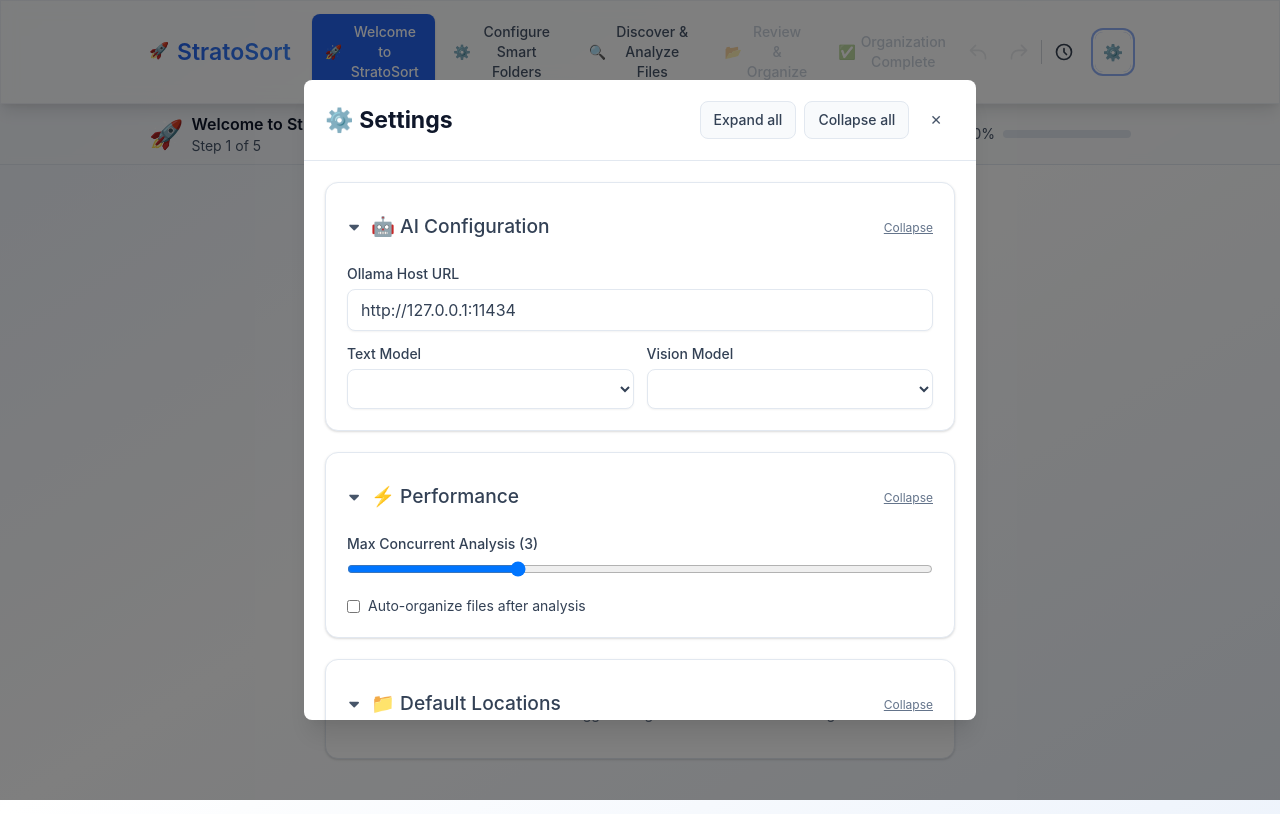
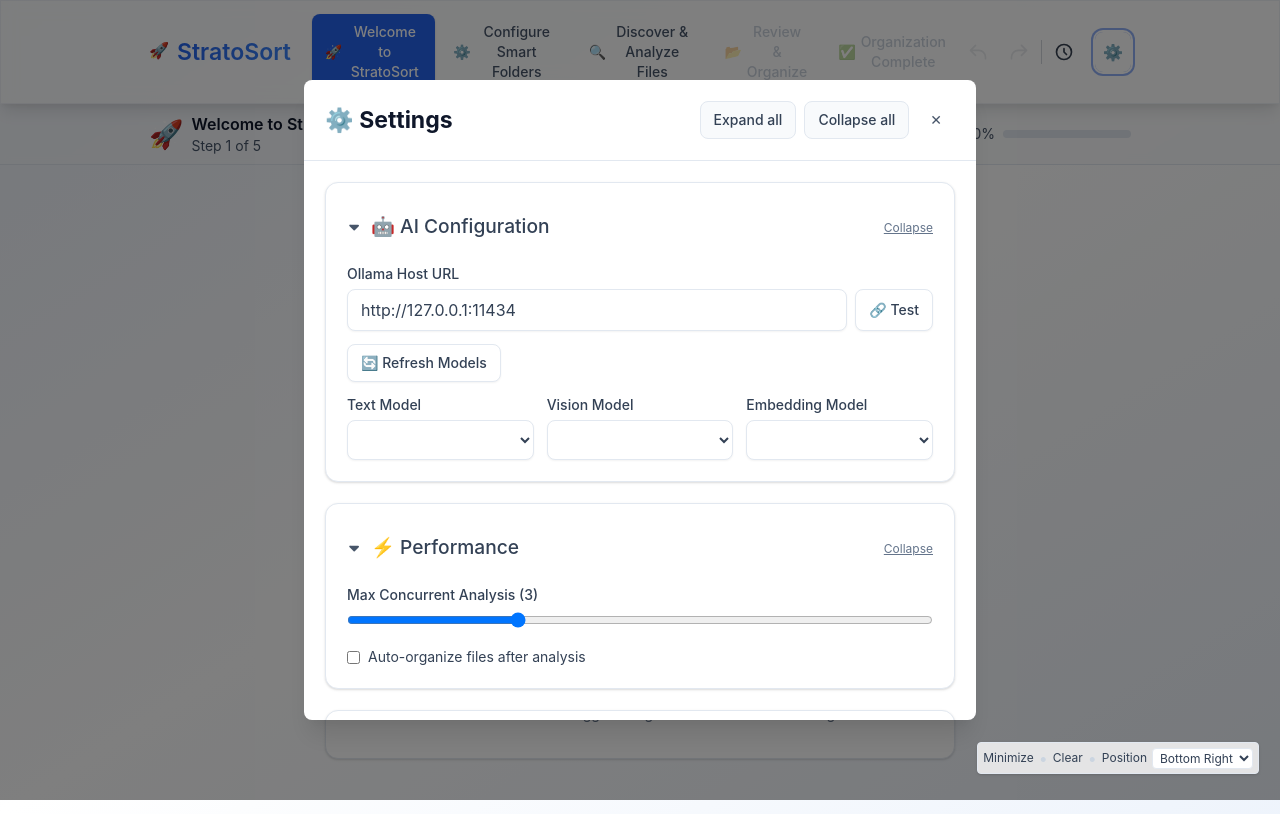
Before and after one commit to iLevyTate/StratoSort, a React app: page / in a window 1280 px wide. Both pictures are taken after a click on the button "⚙️". Built offline with nearby package versions, Linux system fonts and the light colour scheme.

Commit message:
feat(SettingsPanel, Toast, UndoRedoSystem): enhance settings panel with Ollama health check, add toast position and collapse functionality, and implement batch organize action for undo/redo

```diff
--- a/src/renderer/components/SettingsPanel.jsx
+++ b/src/renderer/components/SettingsPanel.jsx
@@ -20,6 +20,8 @@
     defaultSmartFolderLocation: 'Documents'
   });
   const [ollamaModelLists, setOllamaModelLists] = useState({ text: [], vision: [], embedding: [], all: [] });
+  const [ollamaHealth, setOllamaHealth] = useState(null);
+  const [isRefreshingModels, setIsRefreshingModels] = useState(false);
   const [testResults, setTestResults] = useState({});
   const [isTestingApi, setIsTestingApi] = useState(false);
   const [isSaving, setIsSaving] = useState(false);
@@ -58,6 +60,7 @@
 
   const loadOllamaModels = async () => {
     try {
+      setIsRefreshingModels(true);
       const response = await window.electronAPI.ollama.getModels();
       const categories = response?.categories || { text: [], vision: [], embedding: [] };
       setOllamaModelLists({
@@ -66,6 +69,7 @@
         embedding: categories.embedding || [],
         all: response?.models || []
       });
+      if (response?.ollamaHealth) setOllamaHealth(response.ollamaHealth);
       if (response?.selected) {
         setSettings(prev => ({
           ...prev,
@@ -78,6 +82,8 @@
     } catch (error) {
       console.error('Failed to load Ollama models:', error);
       setOllamaModelLists({ text: [], vision: [], embedding: [], all: [] });
+    } finally {
+      setIsRefreshingModels(false);
     }
   };
 
@@ -92,6 +98,21 @@
       addNotification('Failed to save settings', 'error');
     } finally {
       setIsSaving(false);
+    }
+  };
+
+  const testOllamaConnection = async () => {
+    try {
+      const res = await window.electronAPI.ollama.testConnection(settings.ollamaHost);
+      setOllamaHealth(res?.ollamaHealth || null);
+      if (res?.success) {
+        addNotification(`Ollama connected: ${res.modelCount} models found`, 'success');
+        await loadOllamaModels();
+      } else {
+        addNotification(`Ollama connection failed: ${res?.error || 'Unknown error'}`, 'error');
+      }
+    } catch (e) {
+      addNotification(`Ollama test failed: ${e.message}`, 'error');
     }
   };
 
@@ -165,9 +186,21 @@
             <div className="space-y-fib-13">
               <div>
                 <label className="block text-sm font-medium text-system-gray-700 mb-fib-5">Ollama Host URL</label>
-                <Input type="text" value={settings.ollamaHost} onChange={(e) => setSettings(prev => ({ ...prev, ollamaHost: e.target.value }))} placeholder="http://127.0.0.1:11434" />
+                <div className="flex gap-fib-8">
+                  <Input type="text" value={settings.ollamaHost} onChange={(e) => setSettings(prev => ({ ...prev, ollamaHost: e.target.value }))} placeholder="http://127.0.0.1:11434" className="flex-1" />
+                  <Button onClick={testOllamaConnection} variant="secondary" type="button" title="Test Ollama connection">🔗 Test</Button>
+                </div>
               </div>
-              <div className="grid grid-cols-1 md:grid-cols-2 gap-fib-13">
+              <div className="flex items-center gap-fib-8">
+
+                <Button onClick={loadOllamaModels} variant="secondary" type="button" title="Refresh models" disabled={isRefreshingModels}>{isRefreshingModels ? 'Refreshing…' : '🔄 Refresh Models'}</Button>
+                {ollamaHealth && (
+                  <span className={`text-xs ${ollamaHealth.status === 'healthy' ? 'text-green-600' : 'text-red-600'}`}>
+                    {ollamaHealth.status === 'healthy' ? `Healthy (${ollamaHealth.modelCount || 0} models)` : `Unhealthy${ollamaHealth.error ? `: ${ollamaHealth.error}` : ''}`}
+                  </span>
+                )}
+              </div>
+              <div className="grid grid-cols-1 md:grid-cols-3 gap-fib-13">
                 <div>
                   <label className="block text-sm font-medium text-system-gray-700 mb-fib-5">Text Model</label>
                   <Select value={settings.textModel} onChange={(e) => setSettings(prev => ({ ...prev, textModel: e.target.value }))}>
@@ -180,6 +213,14 @@
                   <label className="block text-sm font-medium text-system-gray-700 mb-fib-5">Vision Model</label>
                   <Select value={settings.visionModel} onChange={(e) => setSettings(prev => ({ ...prev, visionModel: e.target.value }))}>
                     {(ollamaModelLists.vision.length ? ollamaModelLists.vision : ollamaModelLists.all).map(model => (
+                      <option key={model} value={model}>{model}</option>
+                    ))}
+                  </Select>
+                </div>
+                <div>
+                  <label className="block text-sm font-medium text-system-gray-700 mb-fib-5">Embedding Model</label>
+                  <Select value={settings.embeddingModel} onChange={(e) => setSettings(prev => ({ ...prev, embeddingModel: e.target.value }))}>
+                    {(ollamaModelLists.embedding.length ? ollamaModelLists.embedding : ollamaModelLists.all).map(model => (
                       <option key={model} value={model}>{model}</option>
                     ))}
                   </Select>
--- a/src/renderer/components/Toast.jsx
+++ b/src/renderer/components/Toast.jsx
@@ -100,16 +100,56 @@
 };
 
 // Toast Container for managing multiple toasts
-export const ToastContainer = ({ toasts = [], onRemoveToast }) => {
+export const ToastContainer = ({ toasts = [], onRemoveToast, onClearAll }) => {
+  const [position, setPosition] = useState(() => {
+    try { return localStorage.getItem('toastPosition') || 'bottom-right'; } catch { return 'bottom-right'; }
+  });
+  const [collapsed, setCollapsed] = useState(() => {
+    try { return localStorage.getItem('toastCollapsed') === 'true'; } catch { return false; }
+  });
+
+  const containerStyle = () => {
+    const base = { position: 'fixed', zIndex: 1000 };
+    switch (position) {
+      case 'top-right': return { ...base, top: '21px', right: '21px' };
+      case 'top-left': return { ...base, top: '21px', left: '21px' };
+      case 'bottom-left': return { ...base, bottom: '21px', left: '21px' };
+      default: return { ...base, bottom: '21px', right: '21px' };
+    }
+  };
+
+  const updatePosition = (pos) => {
+    setPosition(pos);
+    try { localStorage.setItem('toastPosition', pos); } catch {}
+  };
+
+  const toggleCollapsed = () => {
+    setCollapsed(prev => {
+      try { localStorage.setItem('toastCollapsed', String(!prev)); } catch {}
+      return !prev;
+    });
+  };
+
   return (
-    <div
-      className="fixed bottom-fib-21 right-fib-21 z-40 space-y-fib-5 pointer-events-none"
-      style={{ position: 'fixed', bottom: '21px', right: '21px', zIndex: 1000 }}
-      aria-live="polite"
-      aria-label="Notifications"
-    >
-      {toasts.map((toast) => (
-        <div key={toast.id} className="pointer-events-auto">
+    <div aria-live="polite" aria-label="Notifications" className="z-40 pointer-events-none" style={containerStyle()}>
+      {/* Controls */}
+      <div className="pointer-events-auto mb-fib-5 flex items-center gap-fib-5 bg-white/80 backdrop-blur border border-system-gray-200 rounded px-fib-5 py-fib-3 shadow-sm">
+        <button onClick={toggleCollapsed} className="text-xs text-system-gray-700 hover:text-system-gray-900">{collapsed ? 'Expand' : 'Minimize'}</button>
+        <span className="text-system-gray-300">•</span>
+        <button onClick={() => onClearAll?.()} className="text-xs text-system-gray-700 hover:text-system-gray-900">Clear</button>
+        <span className="text-system-gray-300">•</span>
+        <label className="text-xs text-system-gray-700">Position</label>
+        <select value={position} onChange={(e) => updatePosition(e.target.value)} className="text-xs border border-system-gray-200 rounded px-fib-3 py-fib-1 bg-white">
+          <option value="top-right">Top Right</option>
+          <option value="top-left">Top Left</option>
+          <option value="bottom-right">Bottom Right</option>
+          <option value="bottom-left">Bottom Left</option>
+        </select>
+      </div>
+
+      {/* Toasts */}
+      {!collapsed && toasts.map((toast) => (
+        <div key={toast.id} className="pointer-events-auto mb-fib-5">
           <Toast
             message={toast.message}
             severity={toast.severity || toast.type}
@@ -123,15 +163,52 @@
   );
 };
 
-// Hook for using toasts
+// Hook for using toasts (with simple grouping and caps)
 export const useToast = () => {
   const [toasts, setToasts] = useState([]);
 
-  const addToast = (message, severity = 'info', duration = 3000) => {
+  const MAX_VISIBLE_TOASTS = 5;
+  const GROUP_WINDOW_MS = 2000; // merge toasts with same groupKey within 2s
+
+  const getHighestSeverity = (a, b) => {
+    const order = { error: 3, warning: 2, success: 1, info: 0 };
+    const aScore = order[a] ?? 0;
+    const bScore = order[b] ?? 0;
+    return aScore >= bScore ? a : b;
+  };
+
+  const addToast = (message, severity = 'info', duration = 3000, groupKey = null) => {
     const id = Date.now() + Math.random();
-    const toast = { id, message, severity, duration, show: true };
+    const now = Date.now();
 
-    setToasts(prev => [...prev, toast]);
+    setToasts(prev => {
+      // If grouping, try to merge with an existing toast
+      if (groupKey) {
+        const idx = prev.findIndex(t => t.groupKey === groupKey && (now - (t.createdAt || now)) <= GROUP_WINDOW_MS);
+        if (idx !== -1) {
+          const existing = prev[idx];
+          const updated = {
+            ...existing,
+            id: existing.id, // keep id stable for animation
+            message,
+            severity: getHighestSeverity(existing.severity || 'info', severity || 'info'),
+            duration: duration ?? existing.duration,
+            createdAt: existing.createdAt || now
+          };
+          const copy = prev.slice();
+          copy[idx] = updated;
+          return copy;
+        }
+      }
+
+      const next = [...prev, { id, message, severity, duration, show: true, groupKey: groupKey || null, createdAt: now }];
+      // Cap visible toasts
+      if (next.length > MAX_VISIBLE_TOASTS) {
+        next.shift();
+      }
+      return next;
+    });
+
     return id;
   };
 
--- a/src/renderer/components/UndoRedoSystem.jsx
+++ b/src/renderer/components/UndoRedoSystem.jsx
@@ -569,6 +569,34 @@
   metadata: { newSettings, oldSettings }
 });
 
+// Batch organize action that uses main process to perform and record undo/redo
+export const createOrganizeBatchAction = (description, operations, stateCallbacks = {}) => ({
+  type: ACTION_TYPES.BATCH_OPERATION,
+  description,
+  execute: async () => {
+    const result = await window.electronAPI.files.performOperation({ type: 'batch_organize', operations });
+    if (stateCallbacks.onExecute) {
+      try { stateCallbacks.onExecute(result); } catch {}
+    }
+    return result;
+  },
+  undo: async () => {
+    const result = await window.electronAPI.undoRedo.undo();
+    if (stateCallbacks.onUndo) {
+      try { stateCallbacks.onUndo(result); } catch {}
+    }
+    return result;
+  },
+  redo: async () => {
+    const result = await window.electronAPI.undoRedo.redo();
+    if (stateCallbacks.onRedo) {
+      try { stateCallbacks.onRedo(result); } catch {}
+    }
+    return result;
+  },
+  metadata: { operationCount: Array.isArray(operations) ? operations.length : 0 }
+});
+
 export const createBatchAction = (description, actions) => ({
   type: ACTION_TYPES.BATCH_OPERATION,
   description,
@@ -608,5 +636,6 @@
   ACTION_TYPES,
   createFileAction,
   createSettingsAction,
+  createOrganizeBatchAction,
   createBatchAction
 };
```
